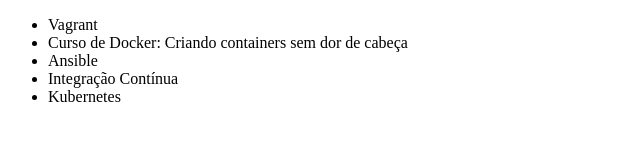
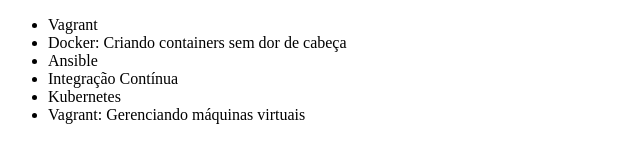
Before and after one commit to jeancds29/React-Battle-Cats, a plain HTML site: page index.html in a window 1280 px wide. Shown: the whole page, without its empty margins (0-640 px from the left). Drawn offline with Linux system fonts and the light colour scheme.

Commit message:
adicionando vagrant

```diff
--- a/index.html
+++ b/index.html
@@ -7,10 +7,11 @@
 <body>
     <ul>
         <li>Vagrant</li>
-        <li>Curso de Docker: Criando containers sem dor de cabeça</li>
+        <li>Docker: Criando containers sem dor de cabeça</li>
         <li>Ansible</li>
         <li>Integração Contínua</li>
         <li>Kubernetes</li>
+        <li>Vagrant: Gerenciando máquinas virtuais</li>
     </ul>
 </body>
 </html>
```
